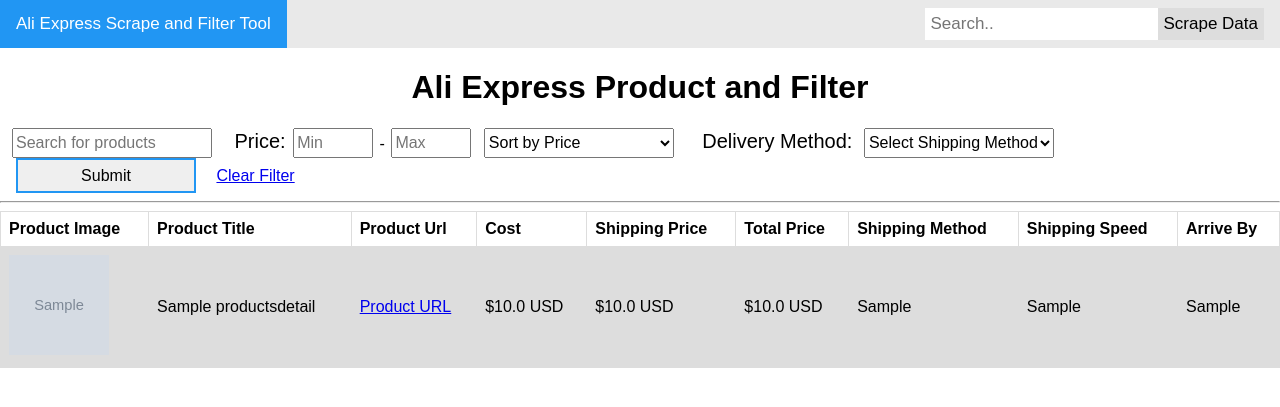
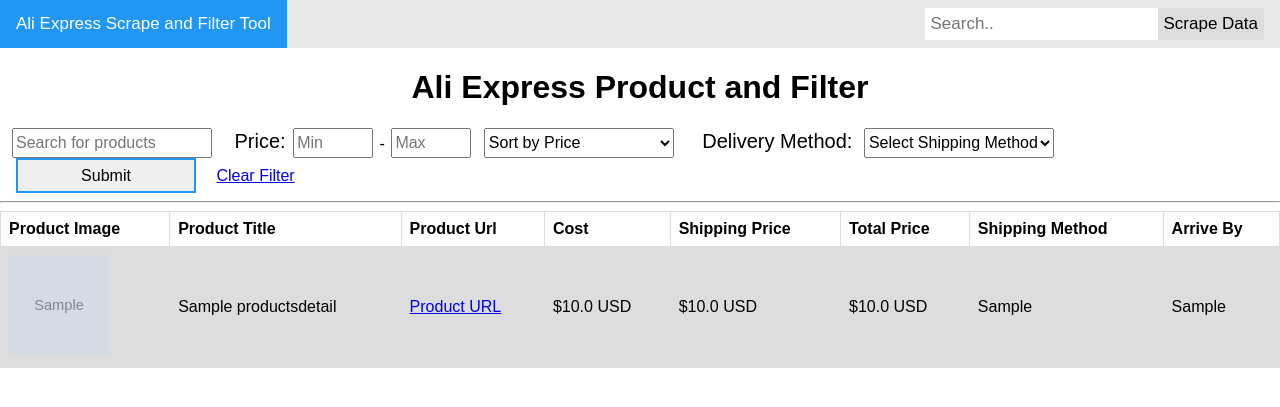
Before and after one commit to MNabeelAkhtar/superfuturelabs, a Django app: page / in a window 1280 px wide. Shown: the top 407 px of the page. Run offline with Django 4.2, Linux system fonts and the light colour scheme; tables that the repository leaves empty hold one stand-in row (values such as "Sample post"); grey boxes marked "Sample" are stand-in pictures.

Commit message:
removing shipping speed

```diff
--- a/bot.py
+++ b/bot.py
@@ -121,7 +121,7 @@ def scrape_aliex_data(search):
 
     # products = []
     # shipping_option_list = []
-    # shipping_option_hash = {"shipping_method": shipping_method, "shipping_price": shipping_price, "shipping_speed": shipping_speed, "estimate_time": estimate_time}
+    # shipping_option_hash = {"shipping_method": shipping_method, "shipping_price": shipping_price, "shipping_speed": shipping_speed}
     # product_hash = {"title": title, "price": price, "image": image, "url": url, "shipping_options": shipping_option_list}
 
 
@@ -141,7 +141,6 @@ def save_products(products):
             products_to_be_created.append(
                 ProductsDetails(product_name=title, url=url, image_url=image_url, cost=price,
                                 shipping_price=shipping_price, total_price=float(price + shipping_price),
-                                shipping_method=shipping_method, shipping_speed=shipping_speed,
-                                arrive_by=estimate_time)
+                                shipping_method=shipping_method, arrive_by=estimate_time)
             )
     ProductsDetails.objects.bulk_create(products_to_be_created, ignore_conflicts=True)
--- a/futurelabs/models.py
+++ b/futurelabs/models.py
@@ -10,6 +10,5 @@ class ProductsDetails(models.Model):
     shipping_price = models.FloatField(null=True, default=0.0, blank=True)
     total_price = models.FloatField(null=True, default=0.0, blank=True)
     shipping_method = models.CharField(max_length=20, null=True, blank=True)
-    shipping_speed = models.CharField(max_length=255, null=True, blank=True)
     arrive_by = models.CharField(max_length=255, null=True, blank=True)
     created_at = models.DateTimeField(default=timezone.now)
--- a/templates/index.html
+++ b/templates/index.html
@@ -220,7 +220,6 @@
                 <th>Shipping Price</th>
                 <th>Total Price</th>
                 <th>Shipping Method</th>
-                <th>Shipping Speed</th>
                 <th>Arrive By</th>
             </tr>
             {% for result in products %}
@@ -243,13 +242,6 @@
                 <td><label>${{result.total_price}} USD</label></td>
                 <td>{{result.shipping_method}}</td>
                 <td>
-                    {% if result.shipping_speed == None %}
-                        <label> </label>
-                    {% else %}
-                        {{result.shipping_speed}}
-                    {% endif %}
-                </td>
-                <td>
                     {% if result.arrive_by == None %}
                         <label> </label>
                     {% else %}
```
Also changed, not shown: futurelabs/migrations/0002_remove_productsdetails_shipping_speed.py (added).
